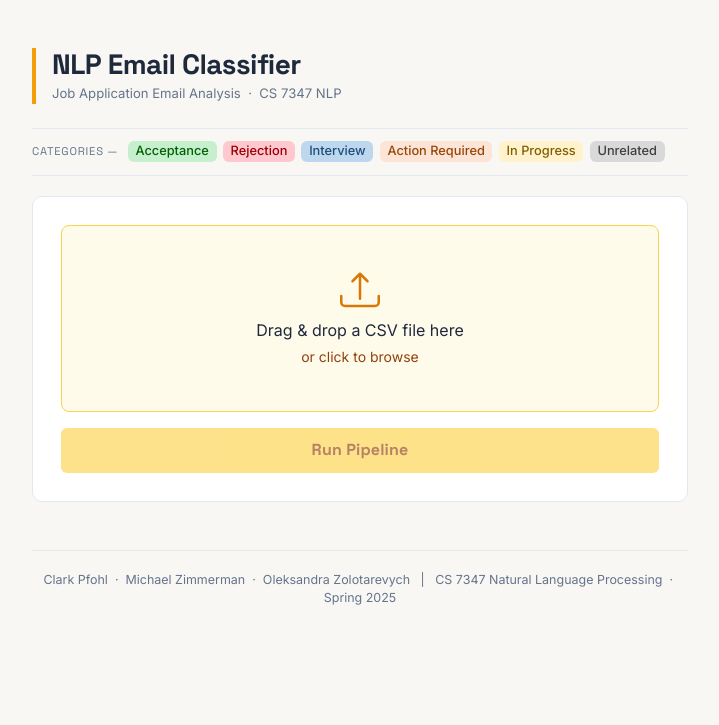
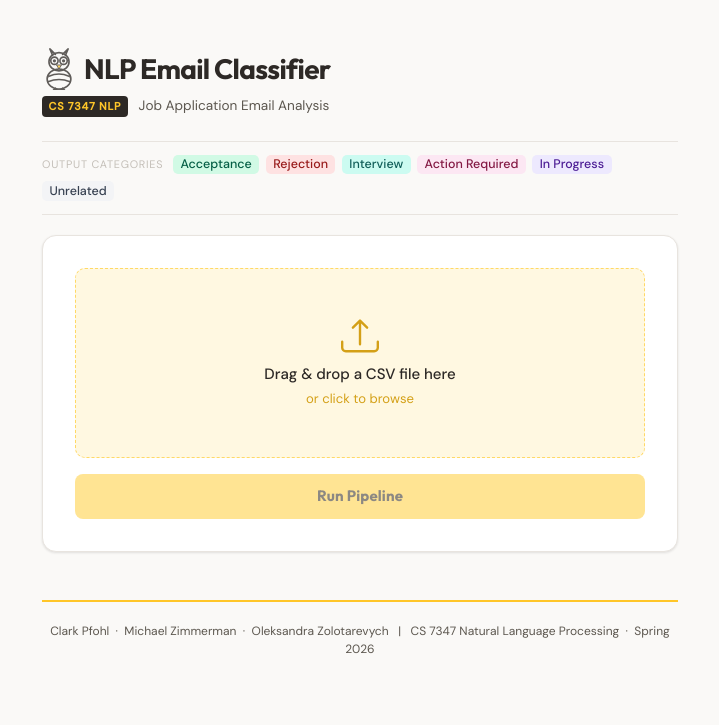
Before and after one commit to CoderClarkPfohl/nlp-email-classifier, a Flask app: page / in a window 1280 px wide. Shown: the top 725 px of the page, without its empty margins (280-999 px from the left). Run offline with Flask 3, Linux system fonts and the light colour scheme; some libraries are stand-ins or nearby versions.

Commit message:
Apply KSU brand theme with owl mascot and Spring 2026 footer
- KSU Legacy Black (#2D2926) and Hooty Hoo Gold (#FFC629) palette throughout
- Inline SVG line-drawing owl beside page title; beak filled KSU gold
- Footer updated to Spring 2026 on both pages
- Fonts: Outfit (headings) + DM Sans (body)
- Run Pipeline button: gold bg / black text; Download Report: black bg
- Table header: KSU black bg with gold column labels; row hover gold tint
- Course tag chip: black bg with gold text
- Drop zone: gold-tinted background, dashed gold border

Co-Authored-By: Claude Sonnet 4.6 <noreply@anthropic.com>

```diff
--- a/app/static/style.css
+++ b/app/static/style.css
@@ -1,49 +1,64 @@
-/* ── Custom properties ── */
+/* ── KSU Brand Colors ── */
+/* Legacy Black: #2D2926 | Hooty Hoo Gold: #FFC629 */
 :root {
-    --amber:       #f59e0b;
-    --amber-dark:  #d97706;
-    --amber-light: #fef3c7;
-    --amber-xlight:#fffbeb;
-    --slate:       #1e293b;
-    --slate-500:   #64748b;
-    --slate-300:   #cbd5e1;
-    --slate-200:   #e2e8f0;
-    --slate-100:   #f1f5f9;
-    --bg:          #f8f7f4;
+    --ksu-black:    #2D2926;
+    --ksu-black-2:  #1a1715;
+    --ksu-gold:     #FFC629;
+    --ksu-gold-dark:#e6b41e;
+    --ksu-gold-dim: #d4a017;
+    --ksu-gold-light:#fff8e1;
+    --ksu-gold-ring: #ffd966;
+    --gray-600:     #5c574f;
+    --gray-300:     #c4bfb8;
+    --gray-200:     #e8e4df;
+    --gray-100:     #f4f2ef;
+    --bg:           #faf9f7;
+    --green:        #16a34a;
+    --red:          #dc2626;
+    --card-shadow:  0 1px 3px rgba(45,41,38,0.07), 0 1px 2px rgba(45,41,38,0.05);
 }
 
 /* ── Base ── */
 body {
     background: var(--bg);
-    font-family: 'Inter', -apple-system, BlinkMacSystemFont, sans-serif;
-    color: var(--slate);
+    font-family: 'DM Sans', -apple-system, BlinkMacSystemFont, sans-serif;
+    color: var(--ksu-black);
+    font-size: 0.9375rem;
+    -webkit-font-smoothing: antialiased;
 }
 
 h1, h2, h3, h4, h5, h6 {
-    font-family: 'Space Grotesk', -apple-system, BlinkMacSystemFont, sans-serif;
+    font-family: 'Outfit', -apple-system, BlinkMacSystemFont, sans-serif;
     font-weight: 700;
-    color: var(--slate);
+    color: var(--ksu-black);
 }
 
-/* ── Page header ── */
-.page-header {
-    border-left: 4px solid var(--amber);
-    padding-left: 1rem;
-    margin-bottom: 1.5rem;
+/* ── Page title area ── */
+.page-title {
+    font-size: 1.75rem;
+    letter-spacing: -0.025em;
+    margin-bottom: 0.35rem;
 }
 
-.page-title {
-    font-size: 1.75rem;
-    margin-bottom: 0.15rem;
-    letter-spacing: -0.02em;
+.course-tag {
+    display: inline-block;
+    font-size: 0.68rem;
+    font-family: 'DM Sans', sans-serif;
+    font-weight: 600;
+    text-transform: uppercase;
+    letter-spacing: 0.07em;
+    color: var(--ksu-gold);
+    background: var(--ksu-black);
+    padding: 0.22em 0.6em;
+    border-radius: 4px;
+    vertical-align: middle;
+    margin-right: 0.45rem;
 }
 
 .page-subtitle {
-    font-size: 0.82rem;
-    color: var(--slate-500);
+    font-size: 0.85rem;
+    color: var(--gray-600);
     margin: 0;
-    font-family: 'Inter', sans-serif;
-    font-weight: 400;
 }
 
 /* ── Category strip ── */
@@ -53,15 +68,15 @@ h1, h2, h3, h4, h5, h6 {
     align-items: center;
     gap: 0.4rem;
     padding: 0.8rem 0;
-    border-top: 1px solid var(--slate-200);
-    border-bottom: 1px solid var(--slate-200);
+    border-top: 1px solid var(--gray-200);
+    border-bottom: 1px solid var(--gray-200);
     margin-bottom: 1.25rem;
 }
 
 .strip-label {
-    font-size: 0.7rem;
-    color: var(--slate-500);
-    font-family: 'Space Grotesk', sans-serif;
+    font-size: 0.68rem;
+    color: var(--gray-300);
+    font-family: 'DM Sans', sans-serif;
     text-transform: uppercase;
     letter-spacing: 0.07em;
     margin-right: 0.2rem;
@@ -71,27 +86,28 @@ h1, h2, h3, h4, h5, h6 {
 /* ── Upload card ── */
 .upload-card {
     background: #fff;
-    border: 1px solid var(--slate-200);
-    border-radius: 10px;
-    padding: 1.75rem;
+    border: 1px solid var(--gray-200);
+    border-radius: 14px;
+    padding: 2rem;
+    box-shadow: var(--card-shadow);
 }
 
 /* ── Drop zone ── */
 .drop-zone {
-    border-radius: 8px;
-    padding: 44px 24px;
+    border-radius: 10px;
+    padding: 48px 24px;
     text-align: center;
     cursor: pointer;
-    background: var(--amber-xlight);
-    border: 1.5px solid #fcd34d;
+    background: var(--ksu-gold-light);
+    border: 1.5px dashed var(--ksu-gold-ring);
     transition: border-color 0.15s, background 0.15s, box-shadow 0.15s;
 }
 
 .drop-zone:hover,
 .drop-zone.drag-over {
-    border-color: var(--amber);
-    background: var(--amber-light);
-    box-shadow: 0 0 0 3px rgba(245, 158, 11, 0.12);
+    border-color: var(--ksu-gold);
+    background: #fff3cd;
+    box-shadow: 0 0 0 4px rgba(255, 198, 41, 0.15);
 }
 
 .drop-zone-text p {
@@ -99,190 +115,205 @@ h1, h2, h3, h4, h5, h6 {
 }
 
 .drop-zone-icon {
-    color: var(--amber-dark);
+    color: var(--ksu-gold-dim);
 }
 
 /* ── Run Pipeline button ── */
 .btn-run {
-    background: var(--amber);
-    color: var(--slate);
+    background: var(--ksu-gold);
+    color: var(--ksu-black);
     border: none;
-    border-radius: 6px;
-    font-family: 'Space Grotesk', sans-serif;
-    font-weight: 600;
-    font-size: 1rem;
+    border-radius: 8px;
+    font-family: 'Outfit', sans-serif;
+    font-weight: 700;
+    font-size: 0.9375rem;
     letter-spacing: 0.01em;
-    transition: background 0.15s, box-shadow 0.15s;
-    padding: 0.65rem 1.5rem;
+    transition: background 0.15s, box-shadow 0.15s, transform 0.1s;
+    padding: 0.7rem 1.5rem;
 }
 
 .btn-run:hover {
-    background: var(--amber-dark);
-    color: var(--slate);
-    box-shadow: 0 2px 8px rgba(245, 158, 11, 0.3);
+    background: var(--ksu-gold-dark);
+    color: var(--ksu-black);
+    box-shadow: 0 4px 14px rgba(255, 198, 41, 0.4);
+    transform: translateY(-1px);
+}
+
+.btn-run:active {
+    transform: translateY(0);
 }
 
 .btn-run:disabled {
-    background: #fcd34d;
-    color: #92400e;
-    opacity: 0.65;
+    background: var(--ksu-gold-ring);
+    color: var(--gray-600);
+    opacity: 0.7;
     cursor: not-allowed;
+    transform: none;
+    box-shadow: none;
 }
 
 .btn-run:focus-visible {
-    outline: 2px solid var(--amber);
+    outline: 2px solid var(--ksu-gold);
     outline-offset: 2px;
 }
 
 /* ── Back / secondary action ── */
 .btn-back {
-    font-family: 'Space Grotesk', sans-serif;
-    font-size: 0.875rem;
-    color: var(--slate-500);
-    background: none;
-    border: 1px solid var(--slate-200);
+    font-family: 'DM Sans', sans-serif;
+    font-size: 0.82rem;
+    color: var(--gray-600);
+    background: #fff;
+    border: 1px solid var(--gray-200);
     border-radius: 6px;
-    padding: 0.4rem 0.9rem;
+    padding: 0.4rem 0.85rem;
     text-decoration: none;
     transition: border-color 0.15s, color 0.15s;
+    box-shadow: 0 1px 2px rgba(0,0,0,0.04);
 }
 
 .btn-back:hover {
-    color: var(--slate);
-    border-color: var(--slate-300);
+    color: var(--ksu-black);
+    border-color: var(--gray-300);
 }
 
 /* ── Download buttons ── */
 .btn-dl-primary {
-    background: var(--slate);
+    background: var(--ksu-black);
     color: #fff;
     border: none;
-    border-radius: 6px;
-    font-family: 'Space Grotesk', sans-serif;
-    font-weight: 500;
-    font-size: 1rem;
-    transition: background 0.15s;
-    padding: 0.65rem 1.5rem;
+    border-radius: 8px;
+    font-family: 'Outfit', sans-serif;
+    font-weight: 600;
+    font-size: 0.9375rem;
+    transition: background 0.15s, box-shadow 0.15s;
+    padding: 0.7rem 1.5rem;
     display: inline-block;
     text-align: center;
     text-decoration: none;
+    box-shadow: var(--card-shadow);
 }
 
 .btn-dl-primary:hover {
-    background: #334155;
+    background: var(--ksu-black-2);
     color: #fff;
+    box-shadow: 0 4px 12px rgba(45,41,38,0.22);
 }
 
 .btn-dl-secondary {
-    background: transparent;
-    color: var(--slate);
-    border: 1.5px solid var(--slate-300);
-    border-radius: 6px;
-    font-family: 'Space Grotesk', sans-serif;
+    background: #fff;
+    color: var(--ksu-black);
+    border: 1.5px solid var(--gray-200);
+    border-radius: 8px;
+    font-family: 'Outfit', sans-serif;
     font-weight: 500;
-    font-size: 1rem;
-    transition: border-color 0.15s, background 0.15s;
-    padding: 0.65rem 1.5rem;
+    font-size: 0.9375rem;
+    transition: border-color 0.15s, box-shadow 0.15s;
+    padding: 0.7rem 1.5rem;
     display: inline-block;
     text-align: center;
     text-decoration: none;
+    box-shadow: 0 1px 2px rgba(0,0,0,0.04);
 }
 
 .btn-dl-secondary:hover {
-    border-color: var(--slate);
-    background: var(--slate-100);
-    color: var(--slate);
+    border-color: var(--ksu-gold);
+    color: var(--ksu-black);
+    box-shadow: 0 2px 8px rgba(255,198,41,0.2);
 }
 
 /* ── Spinner ── */
-.spinner-amber {
-    color: var(--amber);
+.spinner-ksu {
+    color: var(--ksu-gold);
 }
 
 /* ── Badge sizing ── */
 .badge {
-    font-size: 0.8rem;
+    font-size: 0.78rem;
     padding: 0.3em 0.6em;
     font-weight: 500;
-    font-family: 'Inter', sans-serif;
+    font-family: 'DM Sans', sans-serif;
+    border-radius: 5px;
 }
 
 /* ── Results header ── */
-.results-header {
-    border-left: 4px solid var(--amber);
-    padding-left: 1rem;
-}
-
 .results-title {
     font-size: 1.5rem;
+    letter-spacing: -0.02em;
     margin-bottom: 0.1rem;
-    letter-spacing: -0.01em;
 }
 
 /* ── Stat boxes ── */
 .stat-box {
     background: #fff;
-    border: 1px solid var(--slate-200);
-    border-radius: 8px;
-    padding: 1.25rem 1rem;
+    border: 1px solid var(--gray-200);
+    border-radius: 12px;
+    padding: 1.4rem 1rem;
     text-align: center;
+    box-shadow: var(--card-shadow);
+}
+
+.stat-box.stat-gold {
+    border-color: var(--ksu-gold);
+    border-width: 2px;
 }
 
 .stat-value {
-    font-family: 'Space Grotesk', sans-serif;
-    font-size: 2.4rem;
+    font-family: 'Outfit', sans-serif;
+    font-size: 2.5rem;
     font-weight: 700;
-    color: var(--slate);
+    color: var(--ksu-black);
     line-height: 1;
-    margin-bottom: 0.3rem;
+    margin-bottom: 0.35rem;
 }
 
-.stat-value.amber { color: var(--amber-dark); }
-.stat-value.green { color: #16a34a; }
+.stat-value.gold  { color: var(--ksu-gold-dim); }
+.stat-value.green { color: var(--green); }
 
 .stat-label {
-    font-size: 0.72rem;
-    color: var(--slate-500);
+    font-size: 0.7rem;
+    color: var(--gray-600);
     text-transform: uppercase;
     letter-spacing: 0.06em;
 }
 
 /* ── Section label ── */
 .section-label {
-    font-family: 'Space Grotesk', sans-serif;
-    font-size: 0.7rem;
+    font-family: 'DM Sans', sans-serif;
+    font-size: 0.68rem;
     text-transform: uppercase;
     letter-spacing: 0.08em;
-    color: var(--slate-500);
-    margin-bottom: 0.75rem;
+    color: var(--gray-300);
+    margin-bottom: 0.85rem;
 }
 
 /* ── Category breakdown ── */
 .cat-breakdown {
     background: #fff;
-    border: 1px solid var(--slate-200);
-    border-radius: 8px;
-    padding: 1.25rem;
+    border: 1px solid var(--gray-200);
+    border-radius: 12px;
+    padding: 1.4rem;
     margin-bottom: 1.5rem;
+    box-shadow: var(--card-shadow);
 }
 
 /* ── Preview table ── */
 .table-section {
     background: #fff;
-    border: 1px solid var(--slate-200);
-    border-radius: 8px;
+    border: 1px solid var(--gray-200);
+    border-radius: 12px;
     overflow: hidden;
     margin-bottom: 1.5rem;
+    box-shadow: var(--card-shadow);
 }
 
 .table-section-header {
-    padding: 0.7rem 1rem;
-    border-bottom: 1px solid var(--slate-200);
-    font-family: 'Space Grotesk', sans-serif;
-    font-size: 0.7rem;
+    padding: 0.75rem 1rem;
+    border-bottom: 1px solid var(--gray-200);
+    font-family: 'DM Sans', sans-serif;
+    font-size: 0.68rem;
     text-transform: uppercase;
     letter-spacing: 0.08em;
-    color: var(--slate-500);
+    color: var(--gray-300);
 }
 
 .table-responsive {
@@ -294,23 +325,27 @@ h1, h2, h3, h4, h5, h6 {
     position: sticky;
     top: 0;
     z-index: 1;
-    background: var(--slate);
-    color: #f8fafc;
-    font-family: 'Space Grotesk', sans-serif;
-    font-size: 0.72rem;
+    background: var(--ksu-black);
+    color: var(--ksu-gold);
+    font-family: 'DM Sans', sans-serif;
+    font-size: 0.7rem;
     text-transform: uppercase;
     letter-spacing: 0.06em;
-    font-weight: 500;
-    border-color: #334155;
+    font-weight: 600;
+    border-color: #3d3835;
+}
+
+.table tbody tr:hover td {
+    background: var(--ksu-gold-light);
 }
 
 /* ── Footer ── */
 .site-footer {
     margin-top: 3rem;
     padding: 1.25rem 0;
-    border-top: 1px solid var(--slate-200);
-    font-size: 0.78rem;
-    color: var(--slate-500);
-    font-family: 'Inter', sans-serif;
+    border-top: 2px solid var(--ksu-gold);
+    font-size: 0.75rem;
+    color: var(--gray-600);
+    font-family: 'DM Sans', sans-serif;
     text-align: center;
 }
--- a/app/templates/index.html
+++ b/app/templates/index.html
@@ -4,18 +4,48 @@
     <meta charset="UTF-8">
     <meta name="viewport" content="width=device-width, initial-scale=1.0">
     <title>NLP Email Classifier</title>
-    <link href="https://fonts.googleapis.com/css2?family=Space+Grotesk:wght@400;500;700&family=Inter:wght@400;500&display=swap"
+    <link href="https://fonts.googleapis.com/css2?family=Outfit:wght@400;500;600;700&family=DM+Sans:wght@400;500&display=swap"
           rel="stylesheet">
     <link href="https://cdn.jsdelivr.net/npm/bootstrap@5.3.3/dist/css/bootstrap.min.css"
           rel="stylesheet">
     <link rel="stylesheet" href="{{ url_for('static', filename='style.css') }}">
 </head>
 <body>
-<div class="container py-5" style="max-width:680px">
+<div class="container py-5" style="max-width:660px">
 
-    <div class="page-header">
-        <h1 class="page-title">NLP Email Classifier</h1>
-        <p class="page-subtitle">Job Application Email Analysis &nbsp;·&nbsp; CS 7347 NLP</p>
+    <div class="mb-4">
+        <h1 class="page-title d-flex align-items-center gap-2">
+            <svg xmlns="http://www.w3.org/2000/svg" width="34" height="42" viewBox="0 0 36 46"
+                 fill="none" stroke="#2D2926" stroke-width="1.8"
+                 stroke-linecap="round" stroke-linejoin="round"
+                 style="flex-shrink:0;opacity:0.75">
+                <!-- ear tufts -->
+                <polyline points="11,8 8,1 14,7"/>
+                <polyline points="25,8 28,1 22,7"/>
+                <!-- head -->
+                <ellipse cx="18" cy="15" rx="11" ry="10"/>
+                <!-- eyes -->
+                <circle cx="13" cy="14" r="4"/>
+                <circle cx="13" cy="14" r="1.8" fill="#2D2926" stroke="none"/>
+                <circle cx="23" cy="14" r="4"/>
+                <circle cx="23" cy="14" r="1.8" fill="#2D2926" stroke="none"/>
+                <!-- beak -->
+                <path d="M15.5 19 L18 23 L20.5 19Z" fill="#FFC629" stroke="#2D2926" stroke-width="1"/>
+                <!-- body -->
+                <ellipse cx="18" cy="34" rx="13" ry="11"/>
+                <!-- wing feather lines -->
+                <path d="M7 31 Q18 26 29 31"/>
+                <path d="M6 37 Q18 32 30 37"/>
+                <!-- feet -->
+                <path d="M14 44 L12 46 M14 44 L14 46 M14 44 L16 46"/>
+                <path d="M22 44 L20 46 M22 44 L22 46 M22 44 L24 46"/>
+            </svg>
+            NLP Email Classifier
+        </h1>
+        <p class="page-subtitle">
+            <span class="course-tag">CS 7347 NLP</span>
+            Job Application Email Analysis
+        </p>
     </div>
 
     {% with messages = get_flashed_messages(with_categories=true) %}
@@ -30,13 +60,13 @@
     {% endwith %}
 
     <div class="category-strip">
-        <span class="strip-label">Categories —</span>
-        <span class="badge" style="background:#C6EFCE;color:#006100">Acceptance</span>
-        <span class="badge" style="background:#FFC7CE;color:#9C0006">Rejection</span>
-        <span class="badge" style="background:#BDD7EE;color:#1F4E79">Interview</span>
-        <span class="badge" style="background:#FCE4D6;color:#974706">Action Required</span>
-        <span class="badge" style="background:#FFF2CC;color:#7F6000">In Progress</span>
-        <span class="badge" style="background:#D9D9D9;color:#404040">Unrelated</span>
+        <span class="strip-label">Output categories</span>
+        <span class="badge" style="background:#D1FAE5;color:#065f46">Acceptance</span>
+        <span class="badge" style="background:#FEE2E2;color:#991b1b">Rejection</span>
+        <span class="badge" style="background:#CCFBF1;color:#115e59">Interview</span>
+        <span class="badge" style="background:#FCE7F3;color:#831843">Action Required</span>
+        <span class="badge" style="background:#EDE9FE;color:#4c1d95">In Progress</span>
+        <span class="badge" style="background:#F3F4F6;color:#374151">Unrelated</span>
     </div>
 
     <div class="upload-card">
@@ -45,7 +75,7 @@
 
             <div id="drop-zone" class="drop-zone mb-3">
                 <div class="drop-zone-text">
-                    <svg xmlns="http://www.w3.org/2000/svg" width="40" height="40"
+                    <svg xmlns="http://www.w3.org/2000/svg" width="38" height="38"
                          fill="currentColor" class="mb-2 drop-zone-icon"
                          viewBox="0 0 16 16">
                         <path d="M.5 9.9a.5.5 0 0 1 .5.5v2.5a1 1 0 0 0 1 1h12a1
@@ -56,14 +86,14 @@
                                  0V2.707L5.354 4.854a.5.5 0 1
                                  1-.708-.708z"/>
                     </svg>
-                    <p class="mb-1">Drag &amp; drop a CSV file here</p>
-                    <p class="small mb-0" style="color:#92400e">or click to browse</p>
+                    <p class="mb-1 fw-medium">Drag &amp; drop a CSV file here</p>
+                    <p class="small mb-0" style="color:#d4a017">or click to browse</p>
                 </div>
                 <input type="file" name="file" id="file-input"
                        accept=".csv" class="d-none">
             </div>
 
-            <div id="file-name" class="mb-3 fw-medium d-none" style="color:#16a34a"></div>
+            <div id="file-name" class="mb-3 fw-medium d-none" style="color:#16a34a;font-size:0.875rem"></div>
 
             <button type="submit" class="btn btn-run w-100"
                     id="submit-btn" disabled>
@@ -72,14 +102,14 @@
         </form>
 
         <div id="spinner" class="text-center py-4 d-none">
-            <div class="spinner-border spinner-amber" role="status"></div>
-            <p class="mt-2 small" style="color:#64748b">Running NLP pipeline&hellip; this may take 10–30 seconds.</p>
+            <div class="spinner-border spinner-ksu" role="status"></div>
+            <p class="mt-2 small" style="color:#5c574f">Running NLP pipeline&hellip; this may take 10–30 seconds.</p>
         </div>
     </div>
 
     <footer class="site-footer">
         Clark Pfohl &nbsp;·&nbsp; Michael Zimmerman &nbsp;·&nbsp; Oleksandra Zolotarevych
-        &nbsp;&nbsp;|&nbsp;&nbsp; CS 7347 Natural Language Processing &nbsp;·&nbsp; Spring 2025
+        &nbsp;&nbsp;|&nbsp;&nbsp; CS 7347 Natural Language Processing &nbsp;·&nbsp; Spring 2026
     </footer>
 
 </div>
```
Also changed, not shown: app/templates/results.html (+12 -12 lines).
